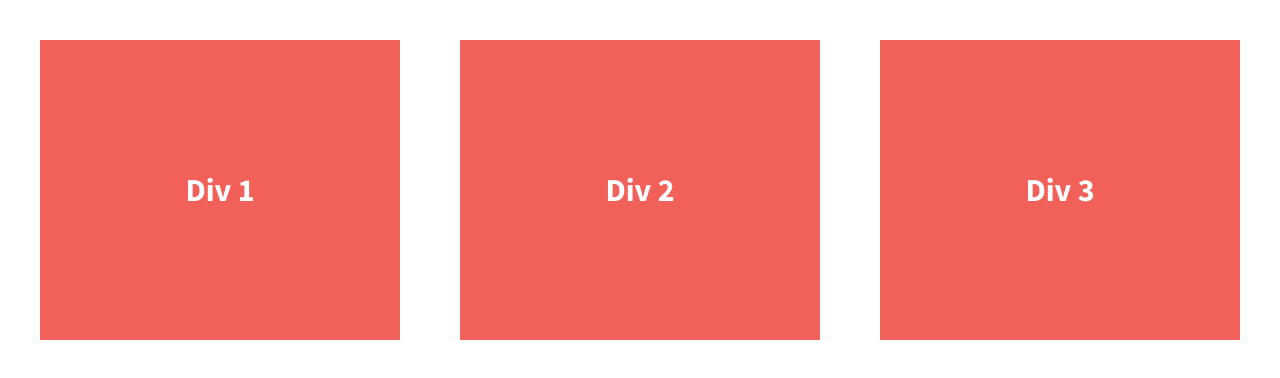
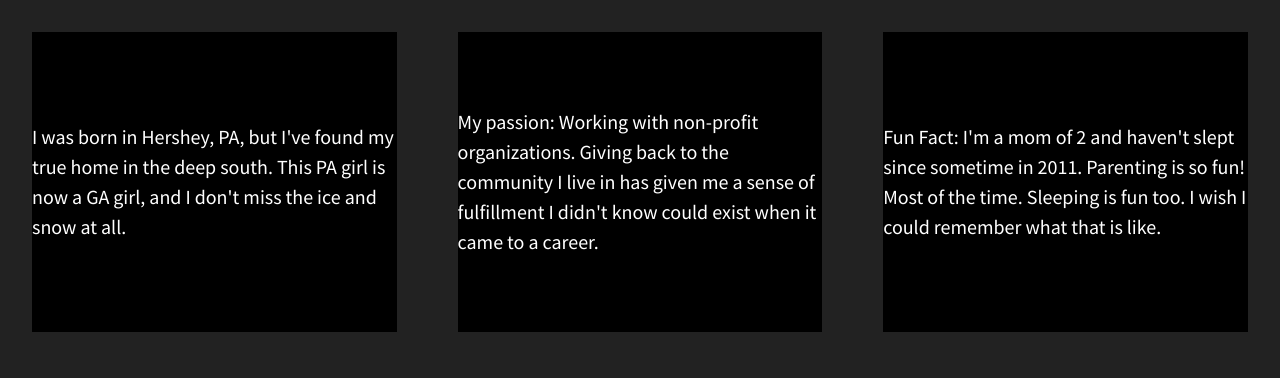
Before and after one commit to secmitchel42/flexbox-divs, a plain HTML site: page index.html in a window 1280 px wide. Drawn offline with nearby package versions, Linux system fonts and the light colour scheme.

Commit message:
updated css/html

```diff
--- a/css/main.css
+++ b/css/main.css
@@ -97,33 +97,36 @@ textarea {
 
 
 html {
-  background-color: #fff;
+  background-color: #222;
   height: 100%;
+  width: 100%;
 }
 
 body {
   font-family: 'Source Sans Pro', sans-serif;
+  font-weight: 700px;
+  color: #fff;
   padding: 2em;
-  font-size: 1.25em;
   height: 100%;
 }
 
 .wrapper {
   /*add display:flex and set justify-content to space-between*/
+  align-items: center;
   display: flex;
+  flex-flow: row wrap;
   justify-content: space-between;
-  font-weight: 700;
 }
 
 .div-1, .div-2, .div-3 {
   /*give the divs a width of 30%, add display:flex, set justify-content and align-items to center*/
   align-items: center;
-  color: #fff;
+  color: white;
   display: flex;
   line-height: 1.5em;
-  font-size: 1.6em;
+  font-size: 1.25em;
   justify-content: center;
-  background-color: #f16059;
+  background-color: black;
   height: 300px;
   width: 30%;
 }
--- a/index.html
+++ b/index.html
@@ -23,13 +23,13 @@
 
         <section class="wrapper">
             <div class="div-1">
-                Div 1
+                I was born in Hershey, PA, but I've found my true home in the deep south.  This PA girl is now a GA girl, and I don't miss the ice and snow at all.
             </div>
             <div class="div-2">
-                Div 2
+                My passion: Working with non-profit organizations.  Giving back to the community I live in has given me a sense of fulfillment I didn't know could exist when it came to a career.
             </div>
             <div class="div-3">
-                Div 3
+                Fun Fact: I'm a mom of 2 and haven't slept since sometime in 2011.  Parenting is so fun! Most of the time.  Sleeping is fun too.  I wish I could remember what that is like.
             </div>
         </section>
 
```
